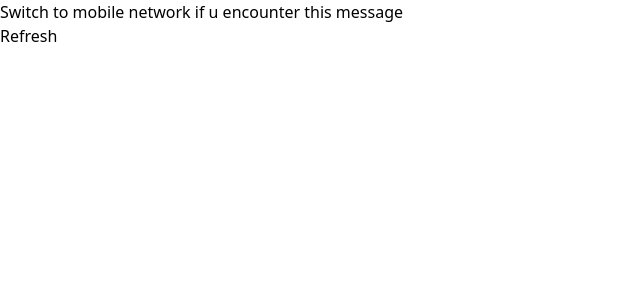
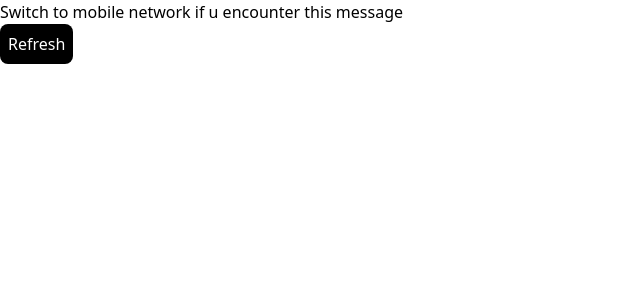
Before and after one commit to yogeshdev123/netflixReactJS, a React (Create React App) app: page /error in a window 1280 px wide. Shown: the top 300 px of the page, without its empty margins (0-640 px from the left). Built offline with nearby package versions, Linux system fonts and the light colour scheme.

Commit message:
designed the refresh button using tailwind

```diff
--- a/src/components/Error.js
+++ b/src/components/Error.js
@@ -7,7 +7,7 @@ const Error = () => {
   return (
     <>
     <div>Switch to mobile network if u encounter this message</div>
-    <button onClick={()=>{navigate("/")}}>Refresh</button></>
+    <button className='bg-black text-white p-2 rounded-lg inline-block' onClick={()=>{navigate("/")}}>Refresh</button></>
   )
 }
 
```
